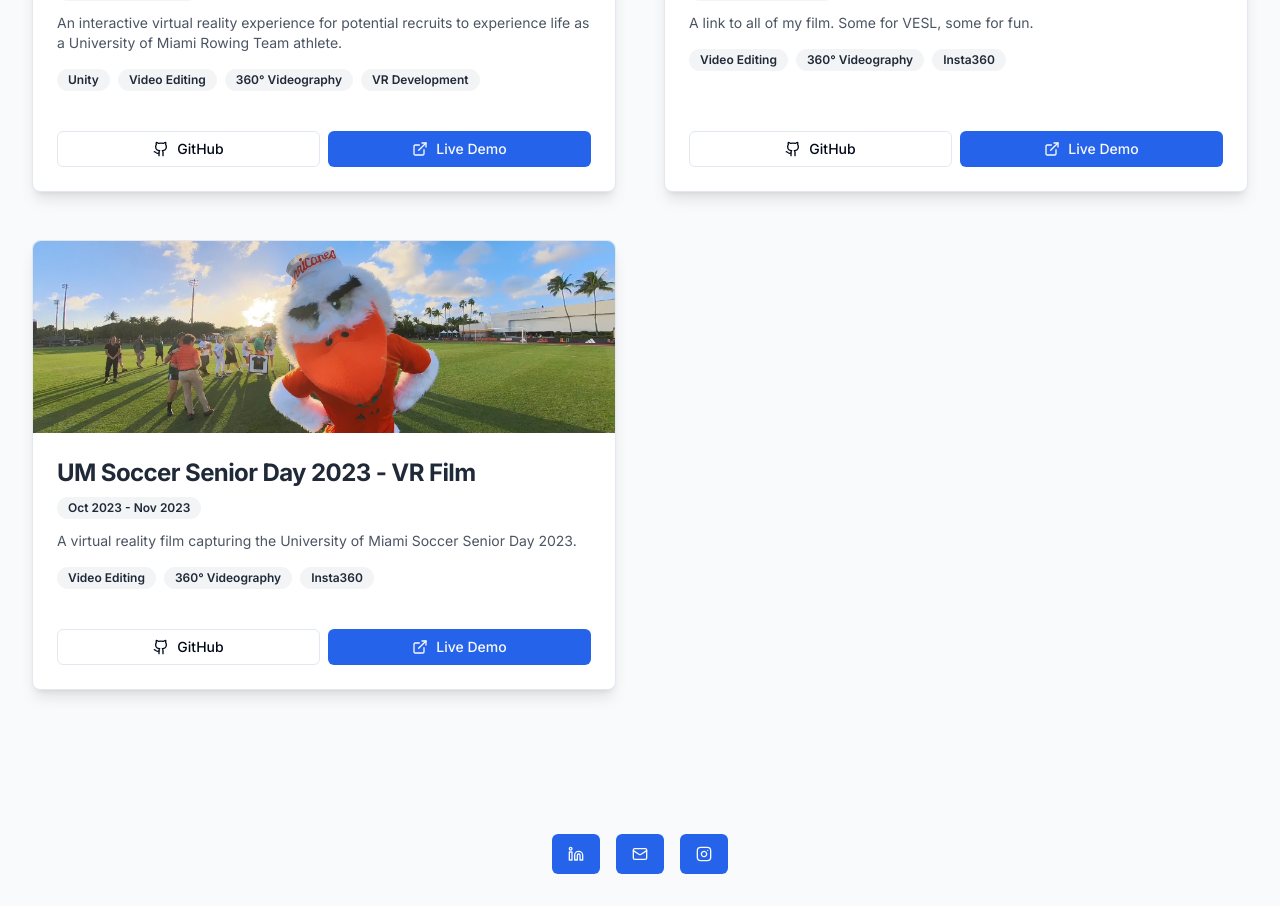
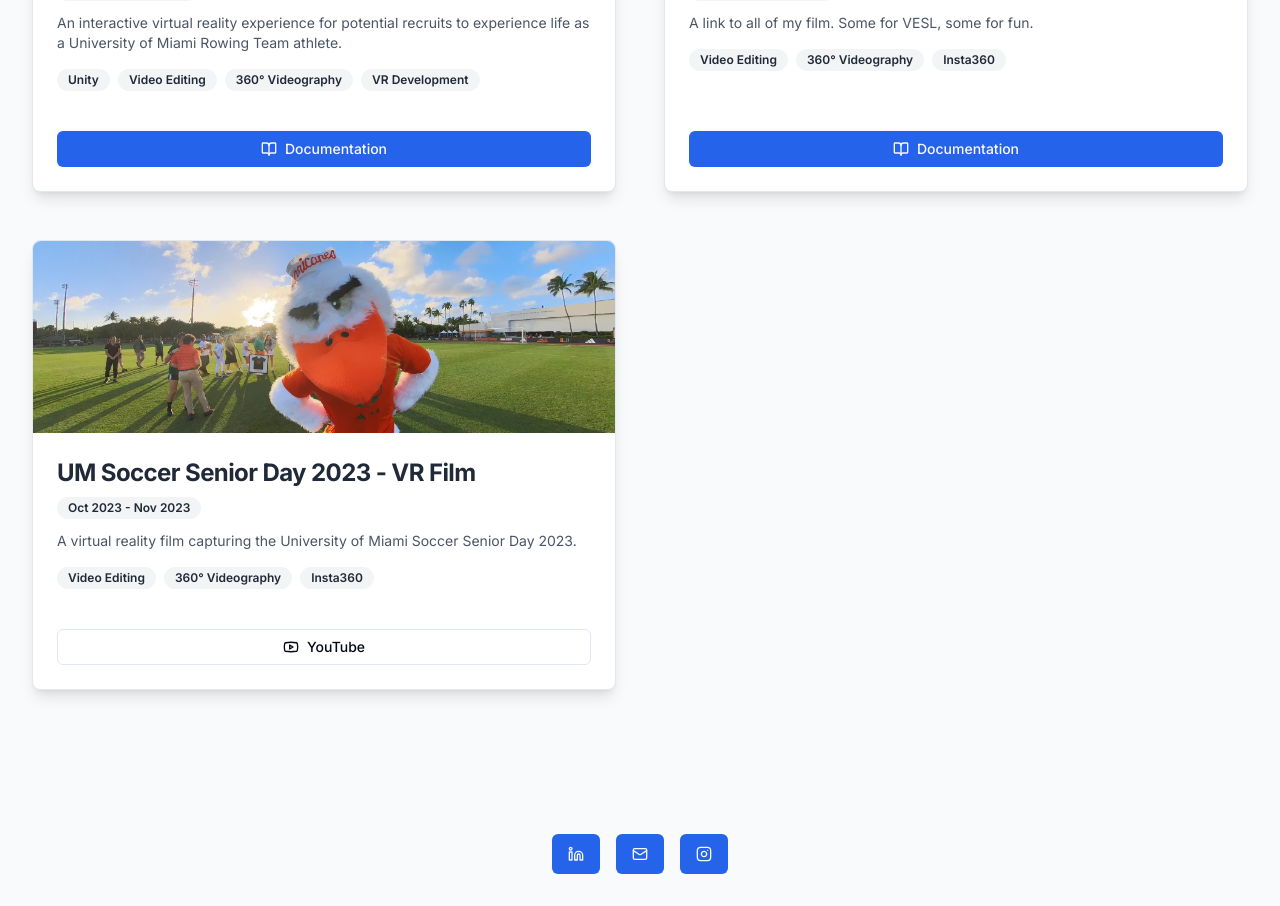
Before and after one commit to zoooey99/zoooey99.github.com, a Next.js app: page /projects in a window 1280 px wide. Shown: the part 1120-2026 px from the top of the page. Built offline with nearby package versions, Linux system fonts and the light colour scheme.

Commit message:
added ProjectButton Component

```diff
--- a/app/projects/page.tsx
+++ b/app/projects/page.tsx
@@ -2,13 +2,11 @@
 
 import { Card, CardContent, CardDescription, CardFooter, CardHeader, CardTitle } from "@/components/ui/card"
 import { Badge } from "@/components/ui/badge"
-import { Button } from "@/components/ui/button"
-import { Github, ExternalLink } from "lucide-react"
-import Link from "next/link"
 import Image from "next/image"
 import { motion } from "framer-motion"
 import NavbarGlobal from "@/components/nav-bar-global"
 import FooterGlobal from "@/components/footer-global"
+import ProjectButton from "@/components/project-button"
 
 export default function ProjectsPage() {
   const projects = [
@@ -17,8 +15,9 @@ export default function ProjectsPage() {
       description: "An ongoing documentation of me.",
       image: "/images/project-pics/website.jpeg",
       tags: ["React", "Next.js", "Tailwind CSS"],
-      githubUrl: "https://github.com/zoooey99/zoooey99.github.io",
-      liveUrl: "https://zoeylee.me",
+      buttonNumAndType: {num: 2, type1: "Github", type2: "Live Demo"},
+      url1: "https://github.com/zoooey99/zoooey99.github.io",
+      url2: "https://zoeylee.me",
       status: { type: "active", startDate: "Oct 2024", endDate: "Present" }
     },
     {
@@ -26,8 +25,9 @@ export default function ProjectsPage() {
       description: "PitchPerfect is an innovative and interactive tool designed to help students and professionals improve their presentation and public speaking skills in a fun and engaging way.",
       image: "/images/project-pics/pitch-perfect.jpeg",
       tags: ["React", "Next.js", "Unsplash API", "OpenAI API"],
-      githubUrl: "https://github.com/racheltomasetti/pitchperfect",
-      liveUrl: "https://pitchperfect-7afd.vercel.app/",
+      buttonNumAndType: {num: 2, type1: "Github", type2: "Live Demo"},
+      url1: "https://github.com/racheltomasetti/pitchperfect",
+      url2: "https://pitchperfect-7afd.vercel.app/",
       status: { type: "completed", startDate: "Oct 2024" },
       specialTag: "24-hour Hackathon"
     },
@@ -36,8 +36,8 @@ export default function ProjectsPage() {
       description: "An interactive virtual reality experience for potential recruits to experience life as a University of Miami Rowing Team athlete.",
       image: "/images/project-pics/rowing-vr.jpeg",
       tags: ["Unity", "Video Editing", "360° Videography", "VR Development"],
-      githubUrl: "https://github.com/yourusername/project3",
-      liveUrl: "https://project3.yourdomain.com",
+      buttonNumAndType: {num: 1, type1: "Documentation"},
+      url1: "https://zjl24.myportfolio.com/final-project-1",
       status: { type: "completed", startDate: "Jul 2023", endDate: "Nov 2023" }
     },
     {
@@ -45,8 +45,9 @@ export default function ProjectsPage() {
       description: "A link to all of my film. Some for VESL, some for fun.",
       image: "/images/project-pics/360-film.jpeg",
       tags: ["Video Editing","360° Videography", "Insta360"],
-      githubUrl: "https://github.com/yourusername/project4",
-      liveUrl: "https://project4.yourdomain.com",
+      buttonNumAndType: {num: 1, type1: "Documentation"},
+      url1: "https://www.notion.so/zoeyleemiami/Zoey-Lee-XR-Log-eb3d17b52e4242a981dc56d2f3f63d7b?pvs=4",
+      url2: "https://www.youtube.com/@360Canes",
       status: { type: "completed", startDate: "Oct 2023", endDate:"May 2024" }
     },
     {
@@ -54,8 +55,8 @@ export default function ProjectsPage() {
       description: "A virtual reality film capturing the University of Miami Soccer Senior Day 2023.",
       image: "/images/project-pics/soccer-senior-day.jpeg",
       tags: ["Video Editing","360° Videography", "Insta360"],
-      githubUrl: "https://github.com/yourusername/project4",
-      liveUrl: "https://project4.yourdomain.com",
+      buttonNumAndType: {num: 1, type1: "YouTube"},
+      url1: "https://www.youtube.com/watch?v=UiGTDY5-t_4",
       status: { type: "completed", startDate: "Oct 2023", endDate:"Nov 2023" }
     },
   ]
@@ -70,7 +71,7 @@ export default function ProjectsPage() {
           <header className="mb-16 text-left">
               <h1 className="text-4xl font-bold mb-4 text-gray-900 dark:text-gray-100">My Projects</h1>
               <p className="text-xl text-gray-600 dark:text-gray-300 max-w-2xl text-left">
-                  Here are some of the projects I&apos;ve worked on. I have a passion for building and making something people want.
+                  Here are some of the projects I&apos;ve worked on. I like to build cool things with cool people.
               </p>
           </header>
 
@@ -84,6 +85,7 @@ export default function ProjectsPage() {
                 transition={{ duration: 0.5, delay: index * 0.1 }}
               >
                 <Card className="flex flex-col h-full shadow-lg hover:shadow-xl transition-all duration-300 hover:-translate-y-1 bg-white dark:bg-gray-800">
+
                   <CardHeader className="p-0">
                     <div className="relative h-48 w-full overflow-hidden rounded-t-lg">
                       <Image
@@ -95,6 +97,7 @@ export default function ProjectsPage() {
                       />
                     </div>
                   </CardHeader>
+
                   <CardContent className="flex-grow p-6">
                     <CardTitle className="text-2xl mb-2 font-bold text-gray-800 dark:text-gray-100">{project.title}</CardTitle>
                     <div className="flex flex-wrap gap-2 mb-3">
@@ -125,20 +128,23 @@ export default function ProjectsPage() {
                       ))}
                     </div>
                   </CardContent>
+
+                  {/*card footer*/}
                   <CardFooter className="flex justify-between p-6 pt-0">
-                    <Button asChild variant="outline" size="sm" className="w-[calc(50%-0.25rem)]">
-                      <Link href={project.githubUrl}>
-                        <Github className="mr-2 h-4 w-4" />
-                        GitHub
-                      </Link>
-                    </Button>
-                    <Button asChild size="sm" className="w-[calc(50%-0.25rem)]">
-                      <Link href={project.liveUrl}>
-                        <ExternalLink className="mr-2 h-4 w-4" />
-                        Live Demo
-                      </Link>
-                    </Button>
+                    {/* if two buttons */}
+                    {project.buttonNumAndType.num === 2 ?
+                    (<>
+                      <ProjectButton buttonType={project.buttonNumAndType.type1} buttonURL= {project.url1} numButtons={project.buttonNumAndType.num} />
+                      <ProjectButton buttonType={project.buttonNumAndType.type2 || "n/a"} buttonURL= {project.url2 || '#'} numButtons={project.buttonNumAndType.num} />
+                    </>
+                    ):(
+                      <ProjectButton buttonType={project.buttonNumAndType.type1} buttonURL= {project.url1} numButtons={project.buttonNumAndType.num} />
+                    )
+                    }
+
                   </CardFooter>
+
+
                 </Card>
               </motion.div>
           ))}
--- /dev/null
+++ b/components/project-button.tsx
@@ -0,0 +1,43 @@
+import { Button } from "@/components/ui/button"
+import { Github, ExternalLink, BookOpen, Youtube } from "lucide-react"
+import Link from "next/link"
+
+export default function ProjectButton({ buttonType, buttonURL, numButtons }: { buttonType: string; buttonURL: string; numButtons: number}){
+    const width = numButtons === 2 ? "w-[calc(50%-0.25rem)]" : "w-full";
+    return(
+    <>
+    {buttonType === "Github" && (
+        <Button asChild variant="outline" size="sm" className={width}>
+            <Link href={buttonURL}>
+                <Github className="mr-2 h-4 w-4" />
+                    GitHub
+            </Link>
+        </Button>
+    )}
+    {buttonType === "Live Demo" && (
+        <Button asChild size="sm" className={width}>
+            <Link href={buttonURL}>
+                <ExternalLink className="mr-2 h-4 w-4" />
+                    Live Demo
+            </Link>
+        </Button>
+    )}
+    {buttonType == "Documentation" && (
+        <Button asChild variant="default" size="sm" className={width}>
+            <Link href={buttonURL}>
+            <BookOpen className="mr-2 h-4 w-4" />
+                Documentation
+            </Link>
+        </Button>
+    )}
+    {buttonType == "YouTube" && (
+        <Button asChild variant="outline" size="sm" className={width}>
+            <Link href={buttonURL}>
+                <Youtube className="mr-2 h-4 w-4"/>
+                YouTube
+            </Link>
+        </Button>
+    )}
+  </>
+  )
+}
```
